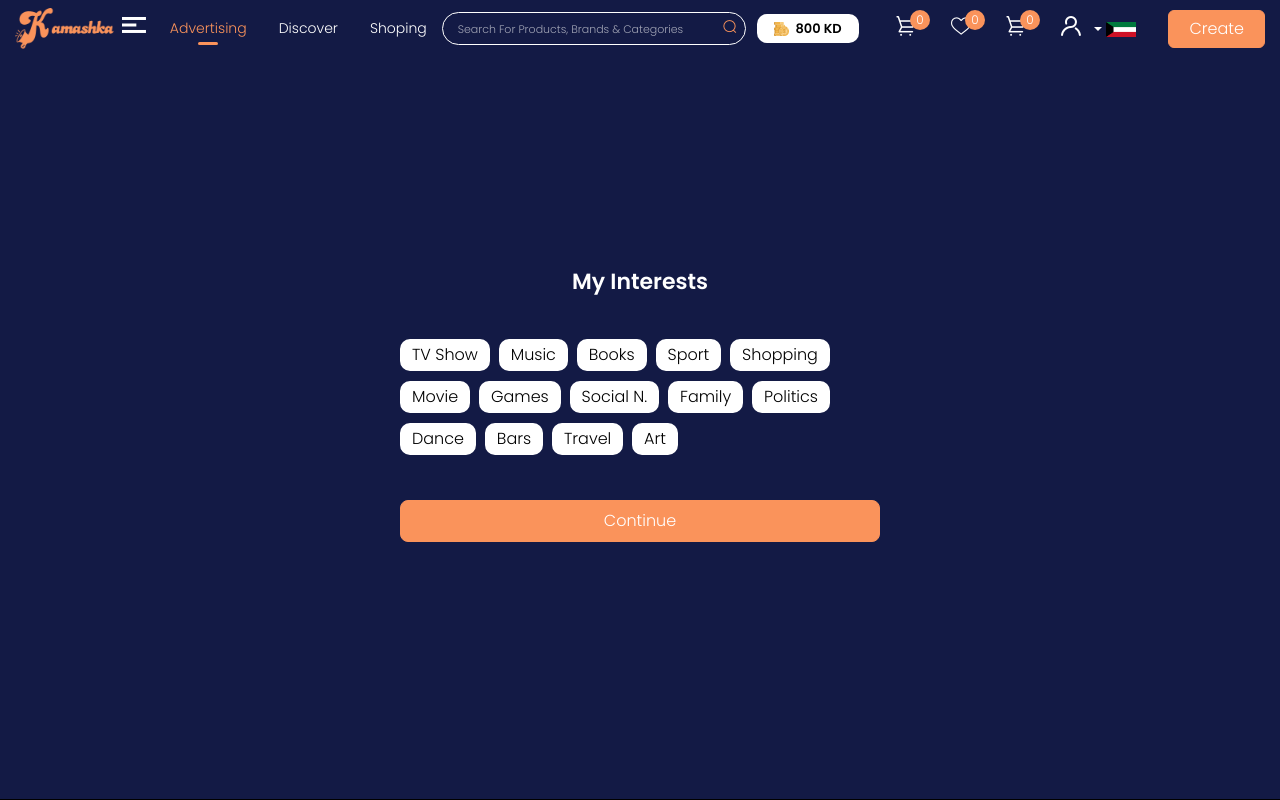
After one commit to waleedo0o7/kamashka, a PHP site: page /auth-interests.php in a window 1280 px wide. The commit adds this page. Run offline with PHP 8.4, Linux system fonts and the light colour scheme; some libraries are stand-ins or nearby versions.

Commit message:
finish auth pages

```diff
--- a/forget-password.php
+++ b/auth-forget-password.php
@@ -2,7 +2,7 @@
 
 <div class="page-content forget-password">
     <div class="signin-content">
-        <img class="mb-0 logo" src="img/logo-square.svg" />
+        <img class="mb-0 logo" src="img/logo-square.png" />
         <h3 class="mb-2 bold"> Forget Password </h3>
 
         <div class="form-container">
--- a/interests.php
+++ b/auth-interests-with-success.php
@@ -48,4 +48,9 @@
 </div><!-- page-content  auth-page -->
 
 
+
+<div class="action-success">
+    <img src="https://via.placeholder.com/100x100" />
+</div><!-- action-success -->
+
 <?php include 'footer.php'; ?>
--- /dev/null
+++ b/auth-interests.php
@@ -0,0 +1,50 @@
+<?php include 'header.php'; ?>
+
+<div class="page-content auth-page interests-page">
+    <div class="auth-page-content">
+        <h3 class="mb-2 bold"> My Interests </h3>
+
+        <div class="form-container">
+
+            <form class="auth-form" action="" data-parsley-validate="">
+
+
+                <div class="interests-container">
+                    <button data-value="tv-show" type="button" class="btn btn-interests"> TV show </button>
+                    <button data-value="music"  type="button" class="btn btn-interests "> music </button>
+                    <button data-value="books"  type="button" class="btn btn-interests "> books </button>
+                    <button data-value="sport"  type="button" class="btn btn-interests "> sport </button>
+                    <button data-value="shopping" type="button" class="btn btn-interests "> shopping </button>
+                    <button data-value="movie" type="button" class="btn btn-interests "> movie </button>
+                    <button data-value="games" type="button" class="btn btn-interests "> games </button>
+                    <button data-value="social N." type="button" class="btn btn-interests "> social N. </button>
+                    <button data-value="family" type="button" class="btn btn-interests "> family </button>
+                    <button data-value="politics" type="button" class="btn btn-interests "> politics </button>
+                    <button data-value="dance" type="button" class="btn btn-interests "> dance </button>
+                    <button data-value="bars" type="button" class="btn btn-interests "> bars </button>
+                    <button data-value="travel" type="button" class="btn btn-interests "> travel </button>
+                    <button data-value="art" type="button" class="btn btn-interests "> art </button>
+                </div><!-- interests-container -->
+
+                <input class="d-none" id="my-interests-value" type="text" value="">
+
+                <!-- <select name="" id="my-interests-value" multiple>
+                    <option value="tv-show">  tv-show </option>
+                    <option value="tv-show">  music </option>
+                    <option value="tv-show">  books </option>
+                    <option value="tv-show">  sport </option>
+                    <option value="tv-show">  shopping </option>
+                </select> -->
+                <div class="submit-btn-container">
+                    <a href="auth-interests-with-success.php" class="btn btn-custom1 w-100 text-center" id="confirmation-btn"> Continue </a>
+                </div><!-- submit-btn-container -->
+
+            </form><!-- auth-form -->
+
+        </div><!-- form-container -->
+
+    </div><!-- auth-page-content -->
+
+</div><!-- page-content  auth-page -->
+
+<?php include 'footer.php'; ?>
--- a/signin.php
+++ b/auth-signin.php
@@ -2,7 +2,7 @@
 
 <div class="page-content signin">
     <div class="signin-content">
-        <img class="mb-0 logo" src="img/logo-square.svg" />
+        <img class="mb-0 logo" src="img/logo-square.png" />
         <h3 class="mb-2 bold"> Sign In </h3>
 
         <div class="form-container">
@@ -26,7 +26,7 @@
                     </div><!-- toggle-password-container -->
                 </div><!-- form-group  -->
                 <div class="forget-password-container mb-3 text-right">
-                    <a href="forget-password.php" class="link text-capitalize "> Forget password ?</a>
+                    <a href="auth-forget-password.php" class="link text-capitalize "> Forget password ?</a>
                 </div><!-- forget-password-container -->
                 <div class="submit-btn-container">
                     <button href="#" type="submit" class="btn btn-custom1 w-100 text-center"> Sign In </button>
--- a/css/style.css
+++ b/css/style.css
@@ -266,7 +266,7 @@ video::-webkit-media-controls-enclosure {
   border-color: var(--secondaryColor);
 }
 .btn-interests.active {
-  color: #FFF;
+  color: #fff;
   background-color: var(--secondaryColor);
   border-color: var(--secondaryColor);
 }
@@ -526,7 +526,7 @@ body.fullscreen .page-content.homepage .arrows-container {
   display: inline-flex;
   justify-content: flex-start;
   align-items: center;
-  width: 20%;
+  width: 25%;
 }
 #top-header .top-header-content .logo img {
   width: 100px;
@@ -535,7 +535,7 @@ body.fullscreen .page-content.homepage .arrows-container {
   display: inline-flex;
   justify-content: center;
   align-items: center;
-  width: 15%;
+  width: 10%;
 }
 #top-header .top-header-content .menu-icon i {
   font-size: 24px;
@@ -1251,6 +1251,9 @@ body.fullscreen .page-content.homepage .arrows-container {
   justify-content: space-between;
   align-items: center;
 }
+.left-menu-container .left-menu .logo-header img {
+  width: 150px;
+}
 .left-menu-container .left-menu .logo-header i {
   font-size: 14px;
   cursor: pointer;
@@ -1298,7 +1301,8 @@ body.fullscreen .page-content.homepage .arrows-container {
   justify-content: center;
   align-items: center;
 }
-.signin .signin-content, .signin .auth-page-content,
+.signin .signin-content,
+.signin .auth-page-content,
 .signup .signin-content,
 .signup .auth-page-content,
 .activate .signin-content,
@@ -1312,7 +1316,8 @@ body.fullscreen .page-content.homepage .arrows-container {
   padding: 10px;
   text-align: center;
 }
-.signin .signin-content h3, .signin .auth-page-content h3,
+.signin .signin-content h3,
+.signin .auth-page-content h3,
 .signup .signin-content h3,
 .signup .auth-page-content h3,
 .activate .signin-content h3,
@@ -1323,7 +1328,8 @@ body.fullscreen .page-content.homepage .arrows-container {
 .auth-page .auth-page-content h3 {
   font-size: 22px;
 }
-.signin .signin-content .logo, .signin .auth-page-content .logo,
+.signin .signin-content .logo,
+.signin .auth-page-content .logo,
 .signup .signin-content .logo,
 .signup .auth-page-content .logo,
 .activate .signin-content .logo,
@@ -1334,7 +1340,8 @@ body.fullscreen .page-content.homepage .arrows-container {
 .auth-page .auth-page-content .logo {
   width: 90px;
 }
-.signin .signin-content .form-container, .signin .auth-page-content .form-container,
+.signin .signin-content .form-container,
+.signin .auth-page-content .form-container,
 .signup .signin-content .form-container,
 .signup .auth-page-content .form-container,
 .activate .signin-content .form-container,
@@ -1348,7 +1355,8 @@ body.fullscreen .page-content.homepage .arrows-container {
 }
 .signin .signin-content .form-container form.signin-form .form-group .form-control.input-with-icon,
 .signin .signin-content .form-container form.forget-password-form .form-group .form-control.input-with-icon,
-.signin .signin-content .form-container .auth-form .form-group .form-control.input-with-icon, .signin .auth-page-content .form-container form.signin-form .form-group .form-control.input-with-icon,
+.signin .signin-content .form-container .auth-form .form-group .form-control.input-with-icon,
+.signin .auth-page-content .form-container form.signin-form .form-group .form-control.input-with-icon,
 .signin .auth-page-content .form-container form.forget-password-form .form-group .form-control.input-with-icon,
 .signin .auth-page-content .form-container .auth-form .form-group .form-control.input-with-icon,
 .signup .signin-content .form-container form.signin-form .form-group .form-control.input-with-icon,
@@ -1379,7 +1387,8 @@ body.fullscreen .page-content.homepage .arrows-container {
 }
 .signin .signin-content .form-container form.signin-form .form-group i,
 .signin .signin-content .form-container form.forget-password-form .form-group i,
-.signin .signin-content .form-container .auth-form .form-group i, .signin .auth-page-content .form-container form.signin-form .form-group i,
+.signin .signin-content .form-container .auth-form .form-group i,
+.signin .auth-page-content .form-container form.signin-form .form-group i,
 .signin .auth-page-content .form-container form.forget-password-form .form-group i,
 .signin .auth-page-content .form-container .auth-form .form-group i,
 .signup .signin-content .form-container form.signin-form .form-group i,
@@ -1419,7 +1428,8 @@ body.fullscreen .page-content.homepage .arrows-container {
 }
 .signin .signin-content .form-container form.signin-form .form-group i.fa-envelope,
 .signin .signin-content .form-container form.forget-password-form .form-group i.fa-envelope,
-.signin .signin-content .form-container .auth-form .form-group i.fa-envelope, .signin .auth-page-content .form-container form.signin-form .form-group i.fa-envelope,
+.signin .signin-content .form-container .auth-form .form-group i.fa-envelope,
+.signin .auth-page-content .form-container form.signin-form .form-group i.fa-envelope,
 .signin .auth-page-content .form-container form.forget-password-form .form-group i.fa-envelope,
 .signin .auth-page-content .form-container .auth-form .form-group i.fa-envelope,
 .signup .signin-content .form-container form.signin-form .form-group i.fa-envelope,
@@ -1450,7 +1460,8 @@ body.fullscreen .page-content.homepage .arrows-container {
 }
 .signin .signin-content .form-container form.signin-form .form-group .toggle-password-container,
 .signin .signin-content .form-container form.forget-password-form .form-group .toggle-password-container,
-.signin .signin-content .form-container .auth-form .form-group .toggle-password-container, .signin .auth-page-content .form-container form.signin-form .form-group .toggle-password-container,
+.signin .signin-content .form-container .auth-form .form-group .toggle-password-container,
+.signin .auth-page-content .form-container form.signin-form .form-group .toggle-password-container,
 .signin .auth-page-content .form-container form.forget-password-form .form-group .toggle-password-container,
 .signin .auth-page-content .form-container .auth-form .form-group .toggle-password-container,
 .signup .signin-content .form-container form.signin-form .form-group .toggle-password-container,
@@ -1484,7 +1495,8 @@ body.fullscreen .page-content.homepage .arrows-container {
   cursor: pointer;
   top: 0;
 }
-.signin .signin-content .form-container .forget-password-container a, .signin .auth-page-content .form-container .forget-password-container a,
+.signin .signin-content .form-container .forget-password-container a,
+.signin .auth-page-content .form-container .forget-password-container a,
 .signup .signin-content .form-container .forget-password-container a,
 .signup .auth-page-content .form-container .forget-password-container a,
 .activate .signin-content .form-container .forget-password-container a,
@@ -1495,7 +1507,8 @@ body.fullscreen .page-content.homepage .arrows-container {
 .auth-page .auth-page-content .form-container .forget-password-container a {
   color: #fff;
 }
-.signin .signin-content .page-footer .icons, .signin .auth-page-content .page-footer .icons,
+.signin .signin-content .page-footer .icons,
+.signin .auth-page-content .page-footer .icons,
 .signup .signin-content .page-footer .icons,
 .signup .auth-page-content .page-footer .icons,
 .activate .signin-content .page-footer .icons,
@@ -1508,7 +1521,8 @@ body.fullscreen .page-content.homepage .arrows-container {
   justify-content: center;
   align-items: center;
 }
-.signin .signin-content .page-footer .icons li img, .signin .auth-page-content .page-footer .icons li img,
+.signin .signin-content .page-footer .icons li img,
+.signin .auth-page-content .page-footer .icons li img,
 .signup .signin-content .page-footer .icons li img,
 .signup .auth-page-content .page-footer .icons li img,
 .activate .signin-content .page-footer .icons li img,
@@ -1870,4 +1884,17 @@ body .row.top-header-content .col-md-8.bottom-items .icons {
   padding-right: 10px;
 }
 
+.action-success {
+  position: fixed;
+  top: 0;
+  left: 0;
+  width: 100%;
+  height: 100%;
+  background: RGBA(0, 0, 0, 0.8);
+  display: flex;
+  justify-content: center;
+  align-items: center;
+  cursor: pointer;
+}
+
 /*# sourceMappingURL=style.css.map */
--- a/css/style.scss
+++ b/css/style.scss
@@ -244,23 +244,17 @@ button:focus {
     margin: 8px 0;
 }
 
-
-
-video:hover{
+video:hover {
     &::-webkit-media-controls-enclosure {
         opacity: 1;
         transition: var(--mainTransition);
     }
-
 }
 
 video::-webkit-media-controls-enclosure {
     opacity: 0;
     transition: var(--mainTransition);
 }
-
-
-
 
 .btn-interests {
     color: rgb(0, 0, 0);
@@ -272,16 +266,12 @@ video::-webkit-media-controls-enclosure {
         background-color: #ffffff;
         border-color: var(--secondaryColor);
     }
-    &.active{
-        color: #FFF;
+    &.active {
+        color: #fff;
         background-color: var(--secondaryColor);
         border-color: var(--secondaryColor);
-
-    }
-}
-
-
-
+    }
+}
 
 //////////////////////////////////////////////// Custom Font Start
 
@@ -561,7 +551,7 @@ body.fullscreen {
             display: inline-flex;
             justify-content: flex-start;
             align-items: center;
-            width: 20%;
+            width: 25%;
             img {
                 width: 100px;
             }
@@ -570,7 +560,7 @@ body.fullscreen {
             display: inline-flex;
             justify-content: center;
             align-items: center;
-            width: 15%;
+            width: 10%;
             i {
                 font-size: 24px;
                 cursor: pointer;
@@ -1350,6 +1340,9 @@ body.fullscreen {
             display: flex;
             justify-content: space-between;
             align-items: center;
+            img {
+                width: 150px;
+            }
             i {
                 font-size: 14px;
                 cursor: pointer;
@@ -1405,7 +1398,8 @@ body.fullscreen {
     display: flex;
     justify-content: center;
     align-items: center;
-    .signin-content , .auth-page-content  {
+    .signin-content,
+    .auth-page-content {
         width: 500px;
         max-width: 100%;
         padding: 10px;
@@ -1835,14 +1829,12 @@ body.fullscreen {
     }
 }
 
-
-
 .interests-page .auth-page-content {
     .interests-container {
         text-align: left;
         margin-bottom: 40px;
 
-        button{
+        button {
             margin: 5px 5px;
             margin-left: 0px;
             padding-left: 10px;
@@ -1850,3 +1842,16 @@ body.fullscreen {
         }
     }
 }
+
+.action-success {
+    position: fixed;
+    top: 0;
+    left: 0;
+    width: 100%;
+    height: 100%;
+    background: RGBA(0, 0, 0, 0.8);
+    display: flex;
+    justify-content: center;
+    align-items: center;
+    cursor: pointer;
+}
--- a/header.php
+++ b/header.php
@@ -37,7 +37,7 @@
 
     <div class="mobile-menu">
         <div class="logo">
-            <a href="#"> <img class="img-fluid" src="img/logo.svg" /> </a>
+            <a href="#"> <img class="img-fluid" src="img/logo-wide.png" /> </a>
         </div> <!-- logo -->
         <div class="icon">
             <i id="mobile-icon" class="icon icon-meni-icon"></i>
@@ -50,7 +50,7 @@
 
                 <div class="col-md-4 d-flex top-items">
                     <div class="logo">
-                        <a href="home.php"> <img class="img-fluid" src="img/logo.svg" /> </a>
+                        <a href="home.php"> <img class="img-fluid" src="img/logo-wide.png" /> </a>
                     </div> <!-- logo -->
                     <div class="menu-icon">
                         <i id="mobile-icon" class="icon icon-meni-icon"></i>
@@ -309,8 +309,8 @@
                                 <div class="dropdown-menu disable-auto-close pl-3 pr-3" aria-labelledby="signin">
                                     <p class="bold text-center"> Continue With Your Profile, Create Your Own Advs, Collect Money, Shop Online And More </p>
 
-                                    <a href="signin.php" class="btn btn-custom1 w-100 mb-2"> Sign In </a>
-                                    <a href="signup.php" class="btn btn-custom2 w-100 "> Sign Up </a>
+                                    <a href="auth-signin.php" class="btn btn-custom1 w-100 mb-2"> Sign In </a>
+                                    <a href="auth-signup.php" class="btn btn-custom2 w-100 "> Sign Up </a>
 
                                     <p class="text-center"> Or continue with </p>
 
@@ -366,7 +366,7 @@
     <div class="left-menu-container">
         <div class="left-menu">
             <div class="left-menu-content">
-                <div class="logo-header"> <img class="logo" src="img/logo.svg" /> <i id="close-left-menu" class="icon icon-close"></i> </div><!-- header-header -->
+                <div class="logo-header"> <img class="logo" src="img/logo-wide.png" /> <i id="close-left-menu" class="icon icon-close"></i> </div><!-- header-header -->
                 <div class="menu">
                     <ul class="resetul">
                         <li> <a href="#"> Advertising </a> </li>
```
Also changed, not shown: auth-activate.php (renamed from activate.php, +6 -2 lines), js/script.js (+27 -9 lines), auth-reset-password.php (renamed from reset-password.php), auth-signup.php (renamed from signup.php), img/logo-square.png (added), img/logo-square.svg (deleted), img/logo-wide.png (added), img/logo.svg (deleted), 1 other file.
